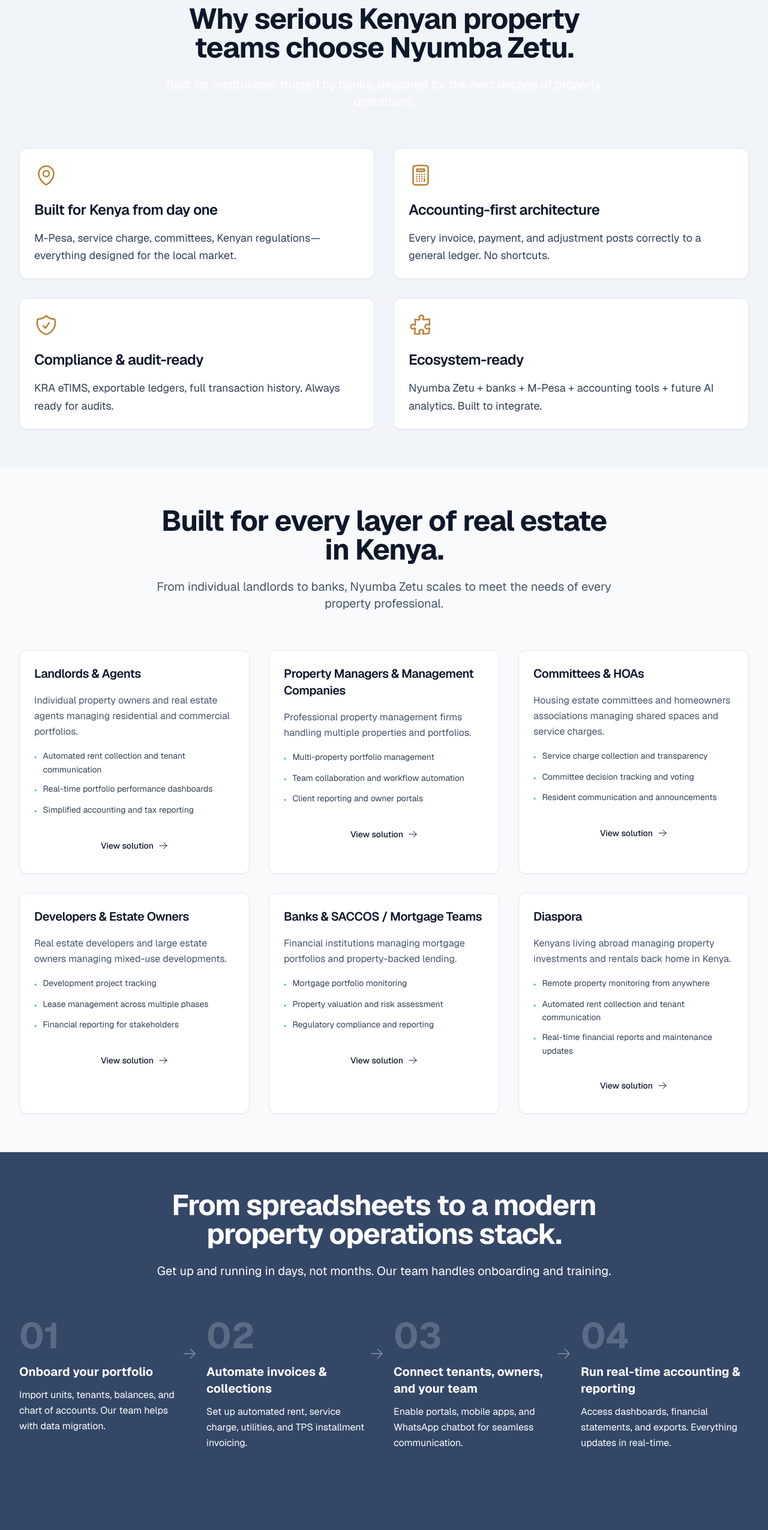
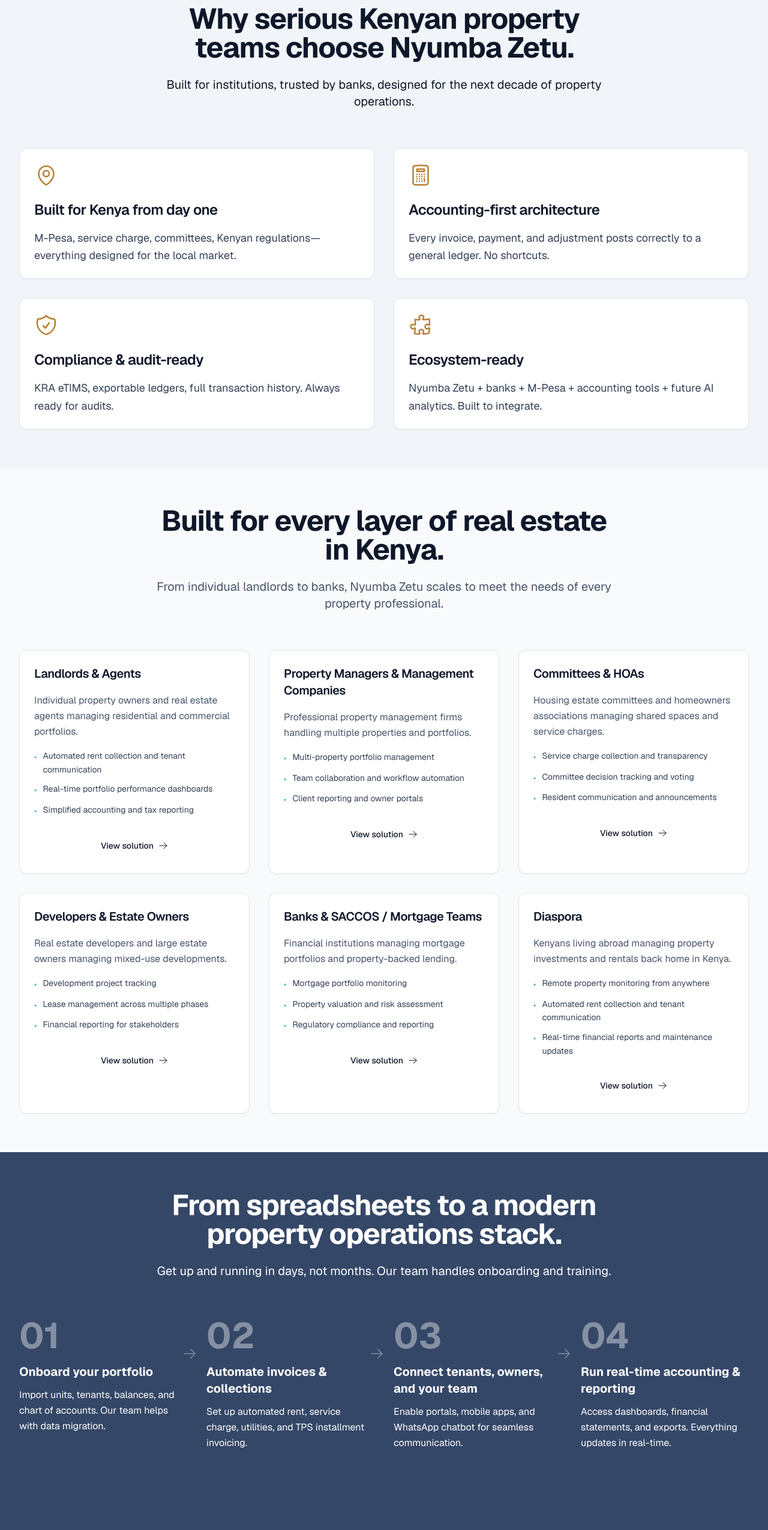
Before and after one commit to nogaye/nyumbazetu-web-v2, a Next.js app: page / in a window 1280 px wide. Shown: the part 5500-8051 px from the top of the page at 60% size. Built offline with nearby package versions, Linux system fonts and the light colour scheme; no server answers.

Commit message:
Enhance Section Header and Site Footer Components
- Updated the SectionHeader component to improve text color handling based on className, ensuring better visual consistency across different themes.
- Added a new "Clients" link to the site footer, enhancing navigation options for users.

```diff
--- a/components/home/how-it-works.tsx
+++ b/components/home/how-it-works.tsx
@@ -51,7 +51,7 @@
             transition={{ delay: idx * 0.1 }}
             className="relative"
           >
-            <div className="text-6xl font-bold text-white/20 mb-4">{step.number}</div>
+            <div className="text-6xl font-bold text-white/40 mb-4">{step.number}</div>
             <h3 className="text-xl font-bold text-white mb-3">
               {step.title}
             </h3>
--- a/components/section-header.tsx
+++ b/components/section-header.tsx
@@ -32,7 +32,17 @@
         {title}
       </h2>
       {description && (
-        <p className={cn("text-lg md:text-xl text-slate-600 dark:text-slate-300 leading-relaxed", className?.includes("text-white") && "text-white")}>
+        <p className={cn(
+          "text-lg md:text-xl leading-relaxed",
+          // Check for specific text color patterns in className
+          className?.includes("text-slate-900 dark:text-white")
+            ? "text-slate-900 dark:text-white"
+            : className?.includes("text-white") && !className?.includes("text-slate-900")
+            ? "text-white"
+            : className?.includes("dark:text-white")
+            ? "text-white dark:text-white"
+            : "text-slate-600 dark:text-slate-300"
+        )}>
           {description}
         </p>
       )}
--- a/components/site-footer.tsx
+++ b/components/site-footer.tsx
@@ -48,6 +48,7 @@
     { label: "Careers", href: "/careers" },
     { label: "Media & Press", href: "/press" },
     { label: "Events", href: "/events" },
+    { label: "Clients", href: "/clients" },
   ],
   legal: [
     { label: "Privacy Policy", href: "/privacy" },
```
